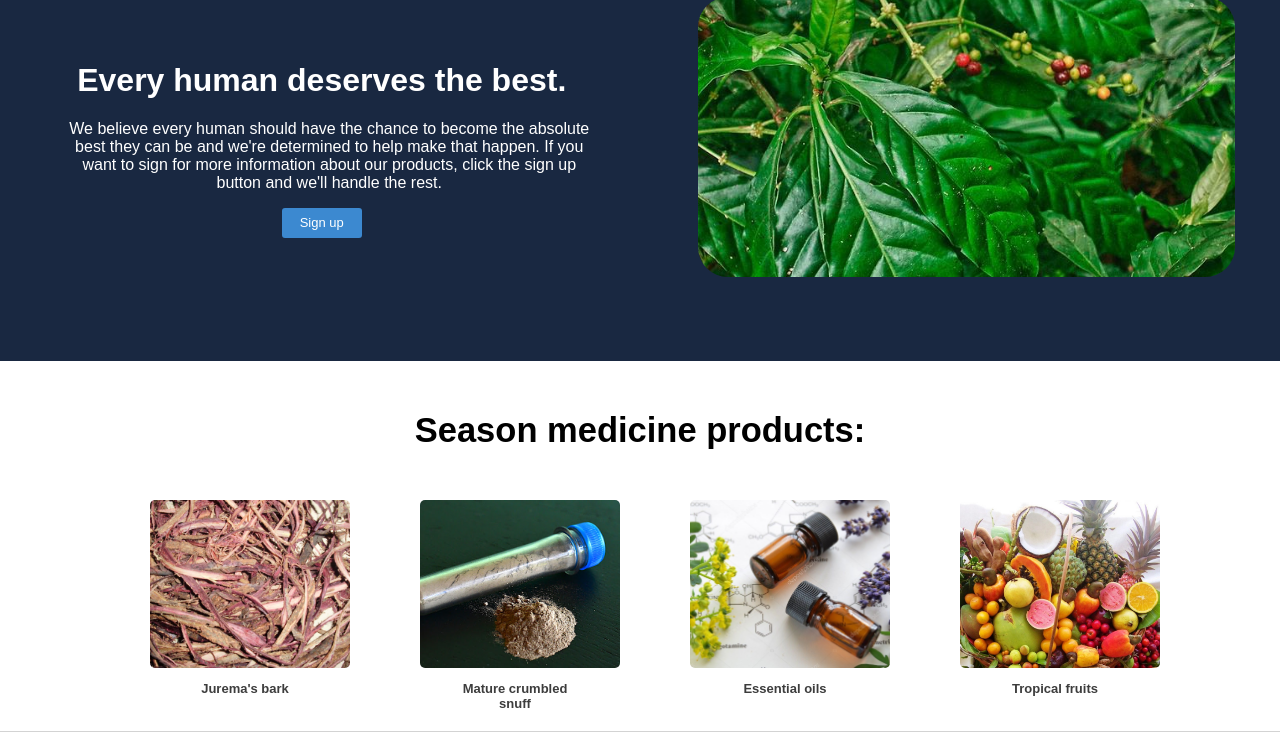
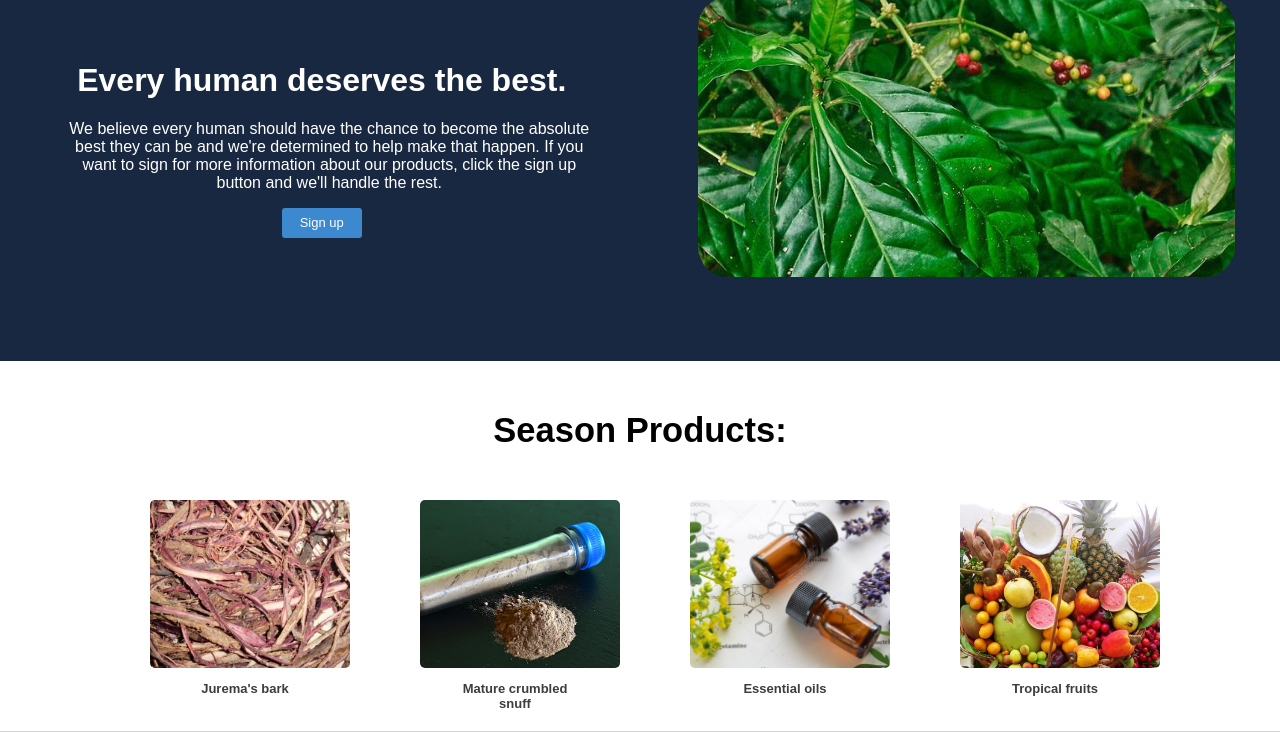
Before and after one commit to rodcerqcsar/mimosa, a plain HTML site: page index.html in a window 1280 px wide. Shown: the part 68-800 px from the top of the page. Drawn offline with Linux system fonts and the light colour scheme; files whose address does not match are found by name.

Commit message:
Atualizar o index.html
Text alteration, from: Medidicine Products, to: Season Products.

```diff
--- a/index.html
+++ b/index.html
@@ -45,7 +45,7 @@
 
     <section class="section2">
        <div class="location">
-            <h2 class="homesTitle">Season medicine products:</h2>
+            <h2 class="homesTitle">Season Products:</h2>
             <div class="locationContainer">
                 <div class="plant">
                     <img src="images/jurema_preta.jpg" alt="jurema">
```
